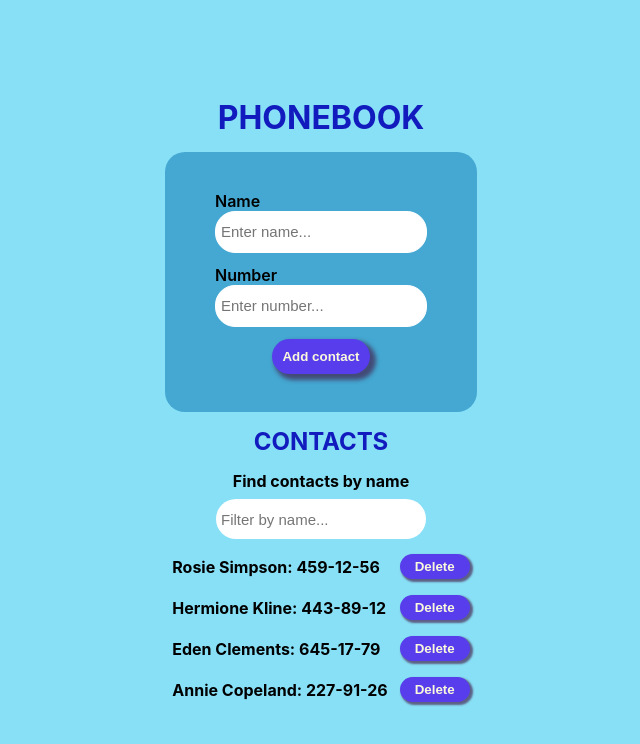
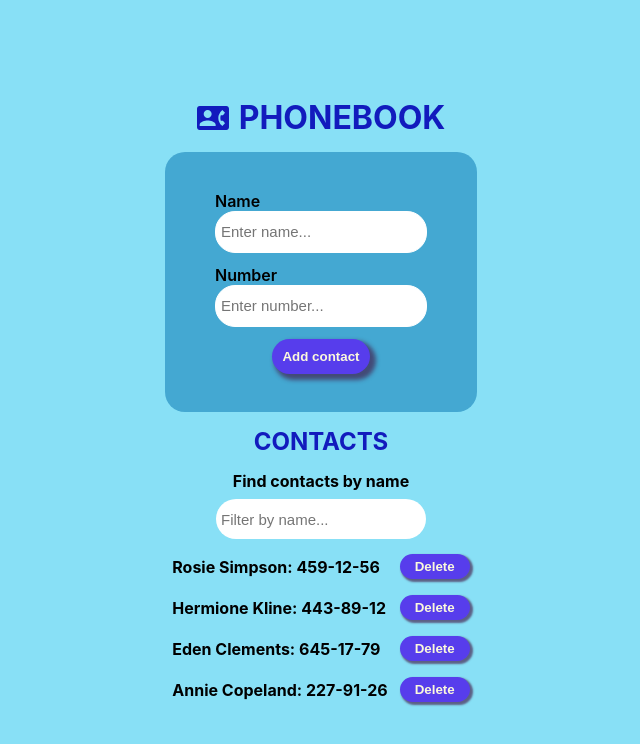
Before and after one commit to LiudmylaSK/goit-react-hw-02-phonebook, a React (Create React App) app: page / in a window 1280 px wide. Shown: the top 744 px of the page, without its empty margins (319-959 px from the left). Built offline with nearby package versions, Linux system fonts and the light colour scheme; what notiflix would draw is missing.

Commit message:
update styles and add icon from react-icons

```diff
--- a/package.json
+++ b/package.json
@@ -11,6 +11,7 @@
     "notiflix": "^3.2.6",
     "react": "^18.1.0",
     "react-dom": "^18.1.0",
+    "react-icons": "^4.11.0",
     "react-scripts": "5.0.1",
     "web-vitals": "^2.1.3"
   },
--- a/src/components/App.jsx
+++ b/src/components/App.jsx
@@ -1,6 +1,7 @@
 import React, { Component } from 'react';
 import { nanoid } from 'nanoid';
 import { Notify } from 'notiflix/build/notiflix-notify-aio';
+import {MdContactPhone} from 'react-icons/md';
 import css from './App.module.css'
 
 import { ContactForm } from './ContactForm/ContactForm';
@@ -37,7 +38,7 @@ export class App extends Component {
     const normalizedName = name.toLowerCase();
 
     if (contacts.some(contact => contact.name.toLowerCase() === normalizedName)) {
-      return Notify.info(`${name} is already in contacts`);
+      return Notify.info(`${name} is already in your contacts`);
     }
 
     const contact = {
@@ -50,14 +51,14 @@ export class App extends Component {
       contacts: [...prevState.contacts, contact],
     }));
 
-    Notify.success(`${name} has been successfully added to contacts`);
+    Notify.success(`${name} has been successfully added to your contacts`);
   };
 
   onDeleteContact = contactId => {
     this.setState(prevState => ({
       contacts: prevState.contacts.filter(contact => contact.id !== contactId),
     }));
-    Notify.success('The contact has been successfully removed');
+    Notify.success('The contact has been successfully deleted');
   };
 
   filterChange = event => {
@@ -77,7 +78,7 @@ export class App extends Component {
     return (
 
         <div className={css.container}>
-          <h1 className={css.mainTitle}>Phonebook</h1>
+          <h1 className={css.mainTitle}><MdContactPhone className={css.iconContact}/>Phonebook</h1>
           <ContactForm onSubmit={this.addContact} />
           <h2 className={css.contactsTitle}>Contacts</h2>
           <SearchFilter value={filter} onChange={this.filterChange} />
--- a/src/components/App.module.css
+++ b/src/components/App.module.css
@@ -12,6 +12,10 @@
 }
 
 .mainTitle {
+  display: flex;
+  align-items: center;
+  justify-content: center;
+  gap: 10px;
   color: rgb(18, 27, 189);
 
   font-weight: 700;
@@ -30,3 +34,9 @@
 
   color: rgb(183, 17, 17);
 }
+
+/* .iconContact {
+  display: flex;
+  align-items: center;
+  justify-content: center;
+} */
```
Also changed, not shown: 1 other file (tests, documents, lock files or other folders).
